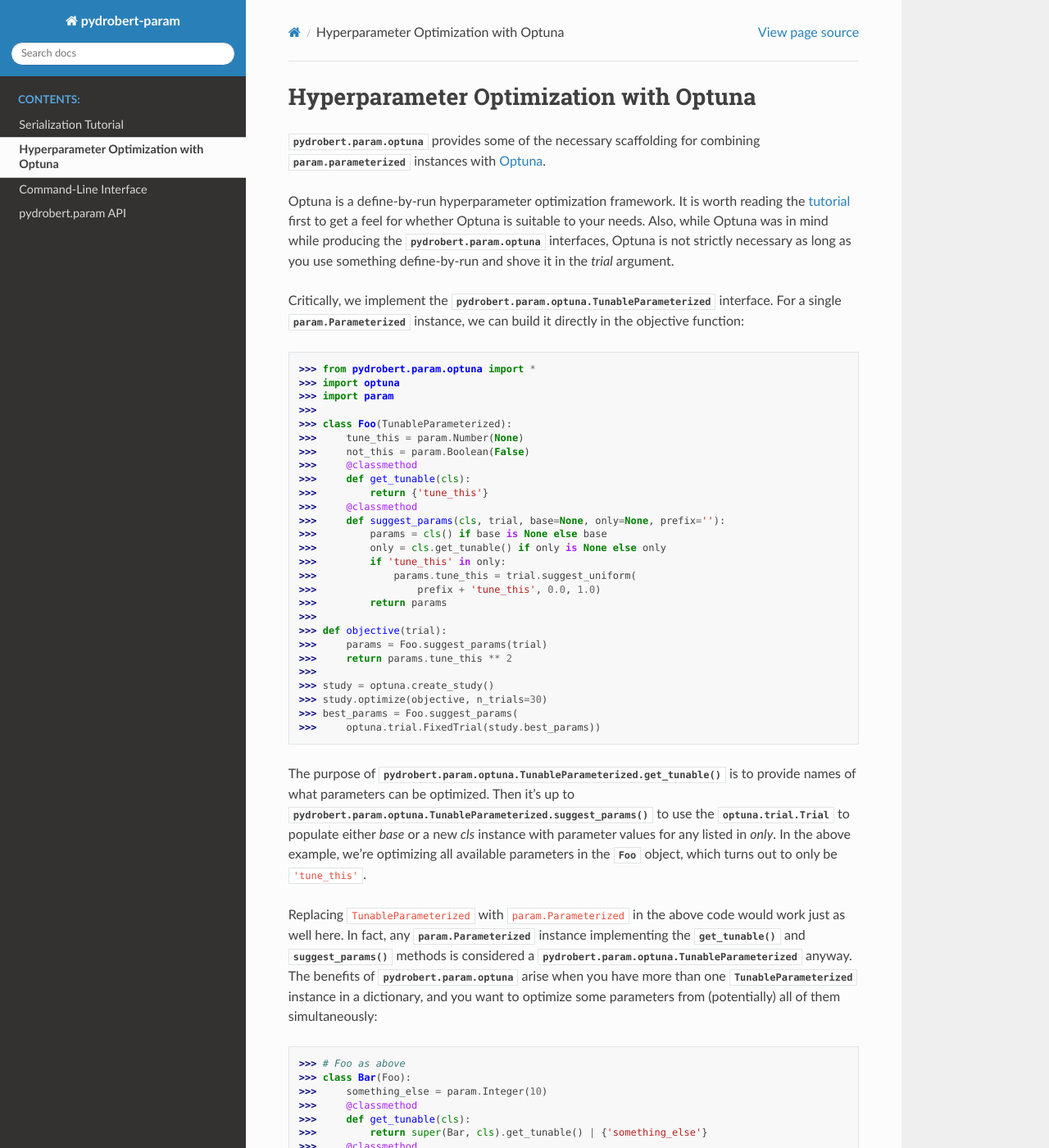
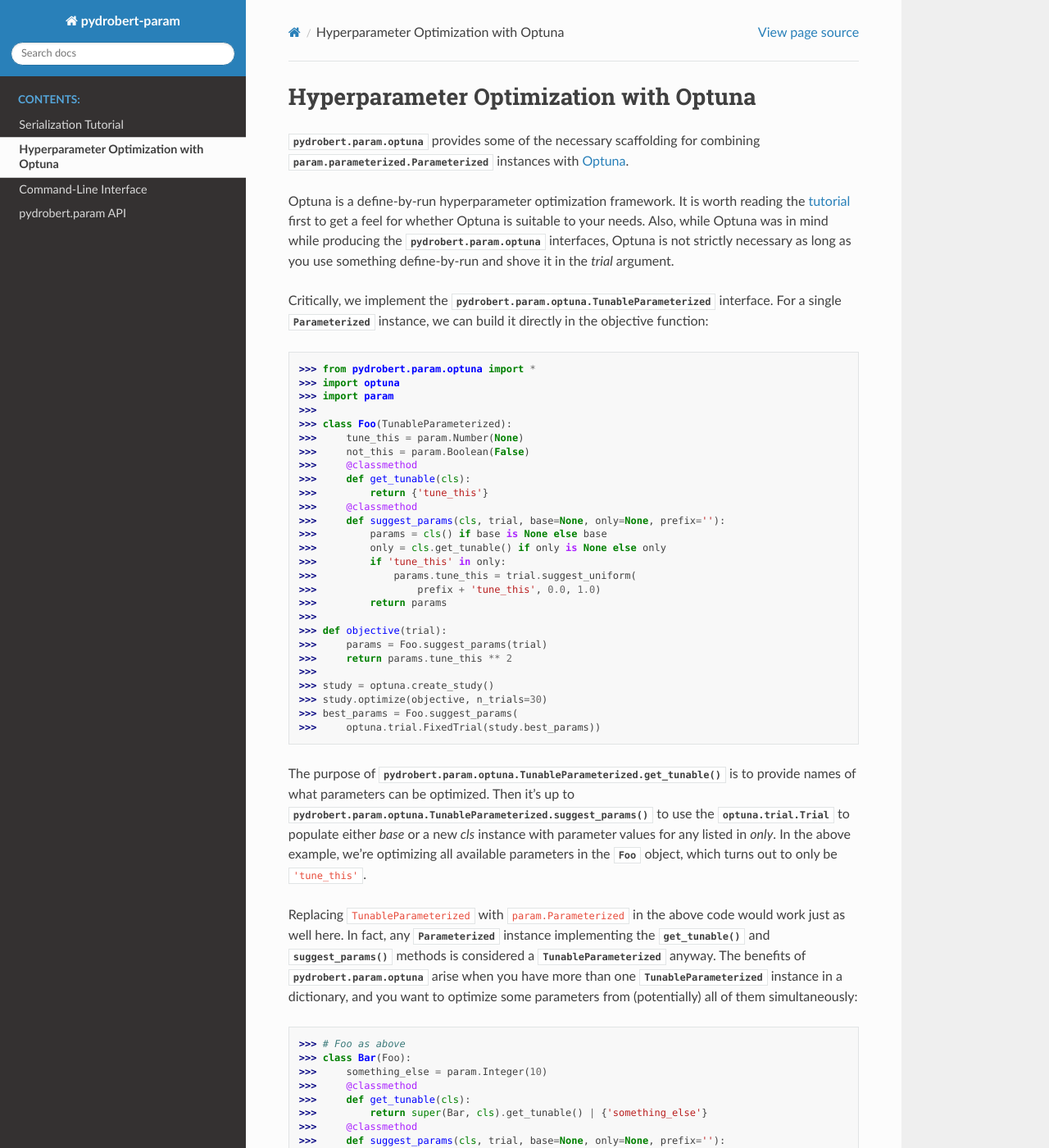
Before and after one commit to sdrobert/pydrobert-param, a Sphinx documentation site: the page built from docs/source/hyperopt.rst, in a window 1280 px wide and 1400 px high. Shown: the whole window at 82% size. Built offline with Sphinx 7.4.7 and the Read the Docs theme 2.0.0, drawn with Linux system fonts in a browser that asks for light colours.

Commit message:
Fix to hyperopt page

```diff
--- a/docs/source/hyperopt.rst
+++ b/docs/source/hyperopt.rst
@@ -2,7 +2,7 @@
 =======================================
 
 :mod:`pydrobert.param.optuna` provides some of the necessary scaffolding for
-combining :class:`param.parameterized` instances with
+combining :class:`param.parameterized.Parameterized` instances with
 `Optuna <https://optuna.org/>`__.
 
 Optuna is a define-by-run hyperparameter optimization framework. It is worth
@@ -15,8 +15,8 @@
 
 Critically, we implement the
 :class:`pydrobert.param.optuna.TunableParameterized` interface. For a single
-:class:`param.Parameterized` instance, we can build it directly in the
-objective function:
+:class:`Parameterized` instance, we can build it directly in the objective
+function:
 
 >>> from pydrobert.param.optuna import *
 >>> import optuna
@@ -55,12 +55,12 @@
 out to only be ``'tune_this'``.
 
 Replacing ``TunableParameterized`` with ``param.Parameterized`` in the above
-code would work just as well here. In fact, any :class:`param.Parameterized`
-instance implementing the :func:`get_tunable` and :func:`suggest_params`
-methods is considered a :class:`pydrobert.param.optuna.TunableParameterized`
-anyway. The benefits of :mod:`pydrobert.param.optuna` arise when you have more
-than one :class:`TunableParameterized` instance in a dictionary, and you want
-to optimize some parameters from (potentially) all of them simultaneously:
+code would work just as well here. In fact, any :class:`Parameterized` instance
+implementing the :func:`get_tunable` and :func:`suggest_params` methods is
+considered a :class:`TunableParameterized` anyway. The benefits of
+:mod:`pydrobert.param.optuna` arise when you have more than one
+:class:`TunableParameterized` instance in a dictionary, and you want to
+optimize some parameters from (potentially) all of them simultaneously:
 
 >>> # Foo as above
 >>> class Bar(Foo):
```
